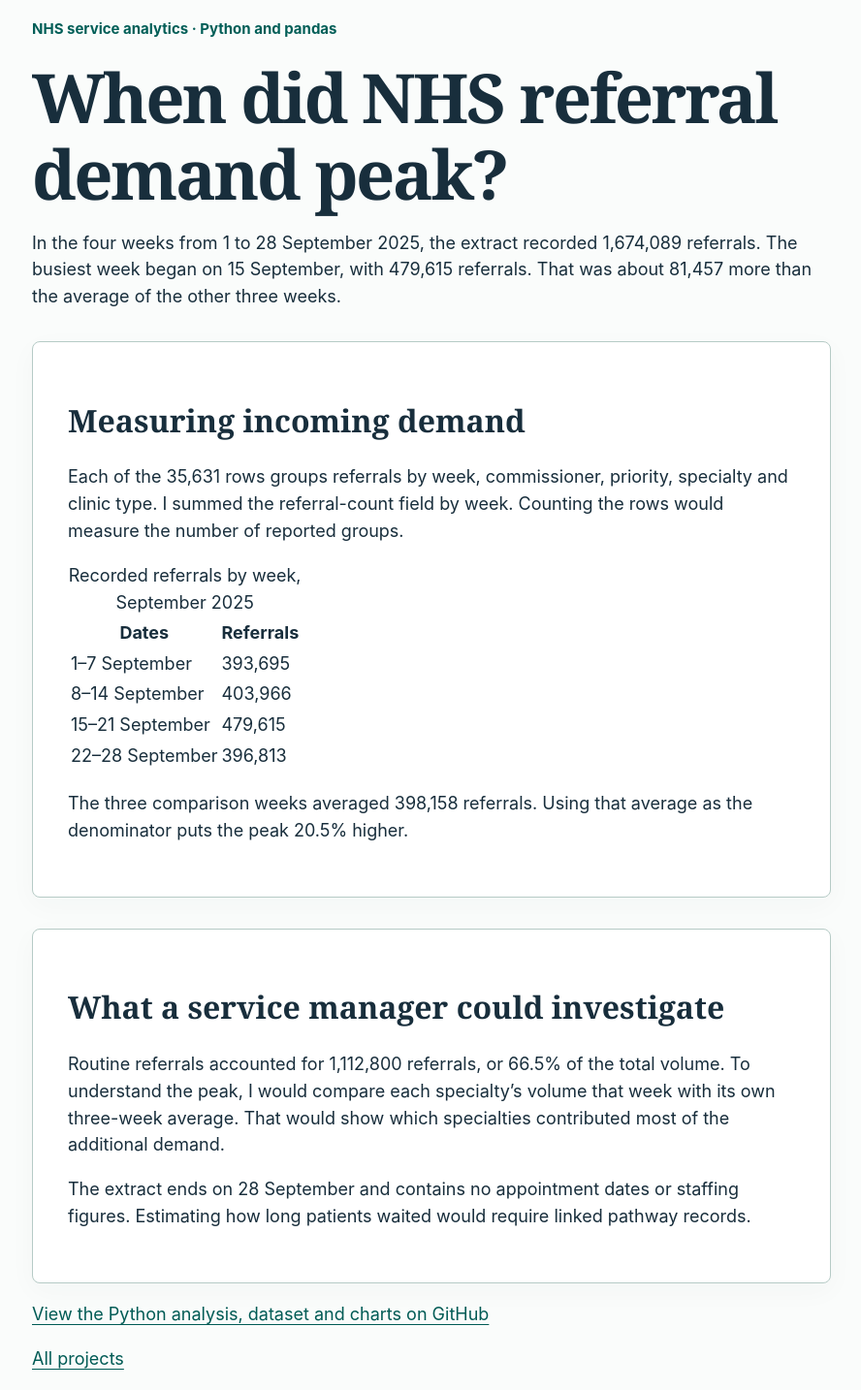
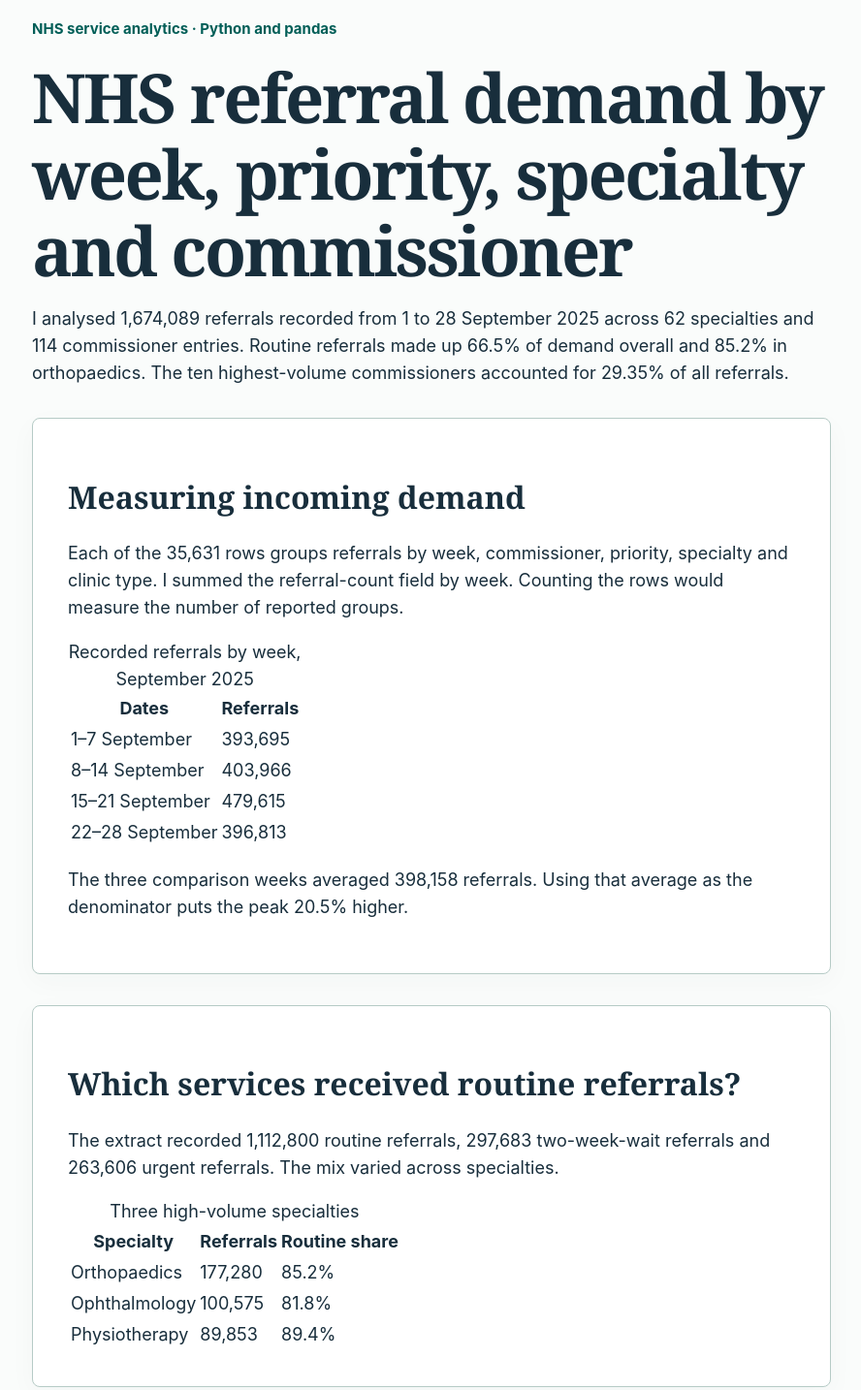
Before and after one commit to Precious-Awuzu/precious-awuzu.github.io, a plain HTML site: page referrals.html in a window 1280 px wide. Shown: the part 468-1902 px from the top of the page at 97% size, without its empty margins (195-1083 px from the left). Drawn offline with Linux system fonts and the light colour scheme.

Commit message:
Cover specialty, priority and commissioner findings in NHS referral study

```diff
--- a/referrals.html
+++ b/referrals.html
@@ -11,11 +11,13 @@ main{max-width:1110px;padding:0 clamp(18px,4vw,48px) 64px}.hero{display:grid;gri
 figure{margin:14px 0}.mini{display:flex;align-items:end;gap:8px}.mini span{display:grid;align-items:end;min-width:28px;font-size:.82rem}.mini i{background:#005b55;display:block}figcaption{font-size:.9rem;color:#304a55}header nav{flex-wrap:wrap}header a:focus-visible,footer a:focus-visible{outline:3px solid white}main :focus-visible,.skip:focus-visible{outline:3px solid #005b55;outline-offset:3px}@media(max-width:660px){.navwrap{flex-wrap:wrap}.navwrap nav{gap:14px}}</style><a class="skip" href="#main">Skip to content</a><header><div class="navwrap"><a class="brand" href="index.html"><b aria-hidden="true">PA</b> Precious Awuzu</a><nav aria-label="Main"><a href="index.html#projects">Projects</a><a href="https://uk.linkedin.com/in/precious-awuzu-581737a3">LinkedIn</a><a href="mailto:preciousawuzu@outlook.com">Email me</a></nav></div></header><main class="case" id="main">
 <img class="project-art" src="assets/clinic-illustration.webp" alt="Healthcare worker reviewing a digital referral">
 <small>NHS service analytics · Python and pandas</small>
-<h1>When did NHS referral demand peak?</h1>
-<p>In the four weeks from 1 to 28 September 2025, the extract recorded 1,674,089 referrals. The busiest week began on 15 September, with 479,615 referrals. That was about 81,457 more than the average of the other three weeks.</p>
+<h1>NHS referral demand by week, priority, specialty and commissioner</h1>
+<p>I analysed 1,674,089 referrals recorded from 1 to 28 September 2025 across 62 specialties and 114 commissioner entries. Routine referrals made up 66.5% of demand overall and 85.2% in orthopaedics. The ten highest-volume commissioners accounted for 29.35% of all referrals.</p>
 <section><h2>Measuring incoming demand</h2><p>Each of the 35,631 rows groups referrals by week, commissioner, priority, specialty and clinic type. I summed the referral-count field by week. Counting the rows would measure the number of reported groups.</p>
 <table><caption>Recorded referrals by week, September 2025</caption><thead><tr><th scope="col">Dates</th><th scope="col">Referrals</th></tr></thead><tbody>
 <tr><td>1–7 September</td><td>393,695</td></tr><tr><td>8–14 September</td><td>403,966</td></tr><tr><td>15–21 September</td><td>479,615</td></tr><tr><td>22–28 September</td><td>396,813</td></tr></tbody></table>
 <p>The three comparison weeks averaged 398,158 referrals. Using that average as the denominator puts the peak 20.5% higher.</p></section>
-<section><h2>What a service manager could investigate</h2><p>Routine referrals accounted for 1,112,800 referrals, or 66.5% of the total volume. To understand the peak, I would compare each specialty’s volume that week with its own three-week average. That would show which specialties contributed most of the additional demand.</p><p>The extract ends on 28 September and contains no appointment dates or staffing figures. Estimating how long patients waited would require linked pathway records.</p></section>
+<section><h2>Which services received routine referrals?</h2><p>The extract recorded 1,112,800 routine referrals, 297,683 two-week-wait referrals and 263,606 urgent referrals. The mix varied across specialties.</p><table><caption>Three high-volume specialties</caption><thead><tr><th>Specialty</th><th>Referrals</th><th>Routine share</th></tr></thead><tbody><tr><td>Orthopaedics</td><td>177,280</td><td>85.2%</td></tr><tr><td>Ophthalmology</td><td>100,575</td><td>81.8%</td></tr><tr><td>Physiotherapy</td><td>89,853</td><td>89.4%</td></tr></tbody></table></section>
+<section><h2>Where was referral volume concentrated?</h2><p>The ten largest commissioner entries accounted for 491,305 referrals. North East London (A3A8R) recorded 74,624, followed by North West London (W2U3Z) with 70,213. Comparing referral rates across areas would require population denominators.</p></section>
+<section><h2>What a service manager could investigate</h2><p>To understand the peak, I would compare each specialty’s volume that week with its own three-week average. That would show which specialties contributed most of the additional demand.</p><p>The extract ends on 28 September and contains no appointment dates or staffing figures. Estimating how long patients waited would require linked pathway records.</p></section>
 <p><a href="https://github.com/Precious-Awuzu/nhs-referrals-sep2025-analysis">View the Python analysis, dataset and charts on GitHub</a></p><p><a href="index.html#projects">All projects</a></p></main><footer><div><strong>Precious Elochukwu Awuzu</strong><a href="https://uk.linkedin.com/in/precious-awuzu-581737a3">Connect on LinkedIn</a> <a href="mailto:preciousawuzu@outlook.com">preciousawuzu@outlook.com</a></div></footer></html>
```
Also changed, not shown: index.html (+2 -2 lines), 1 other file.
